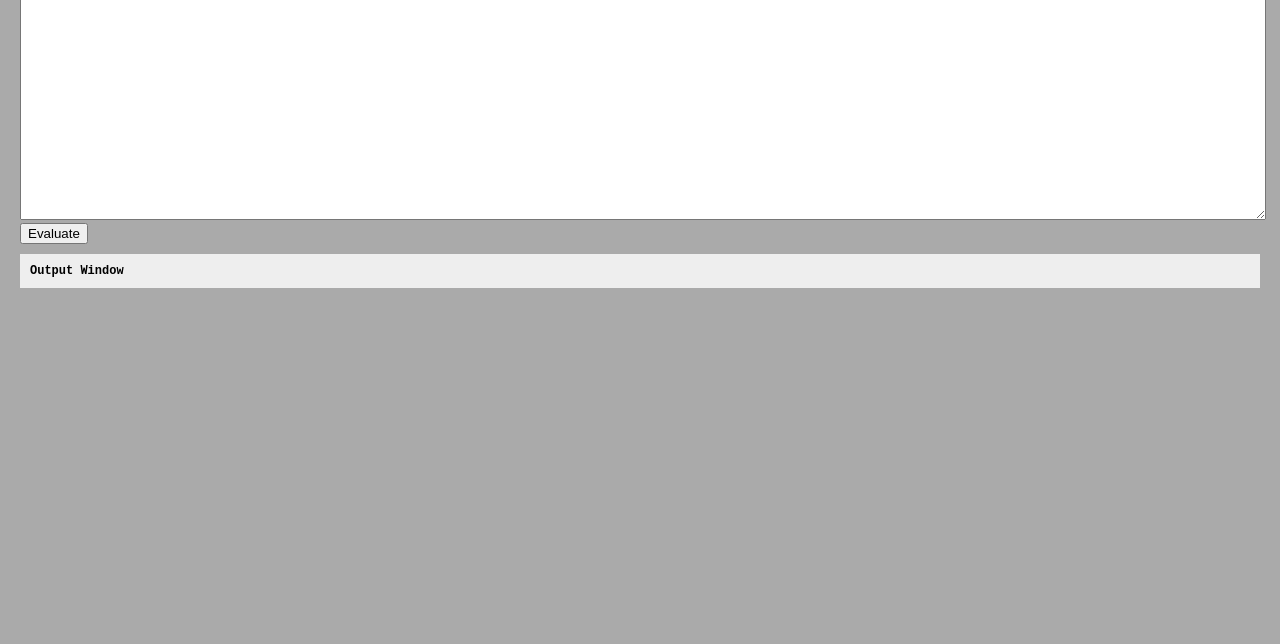
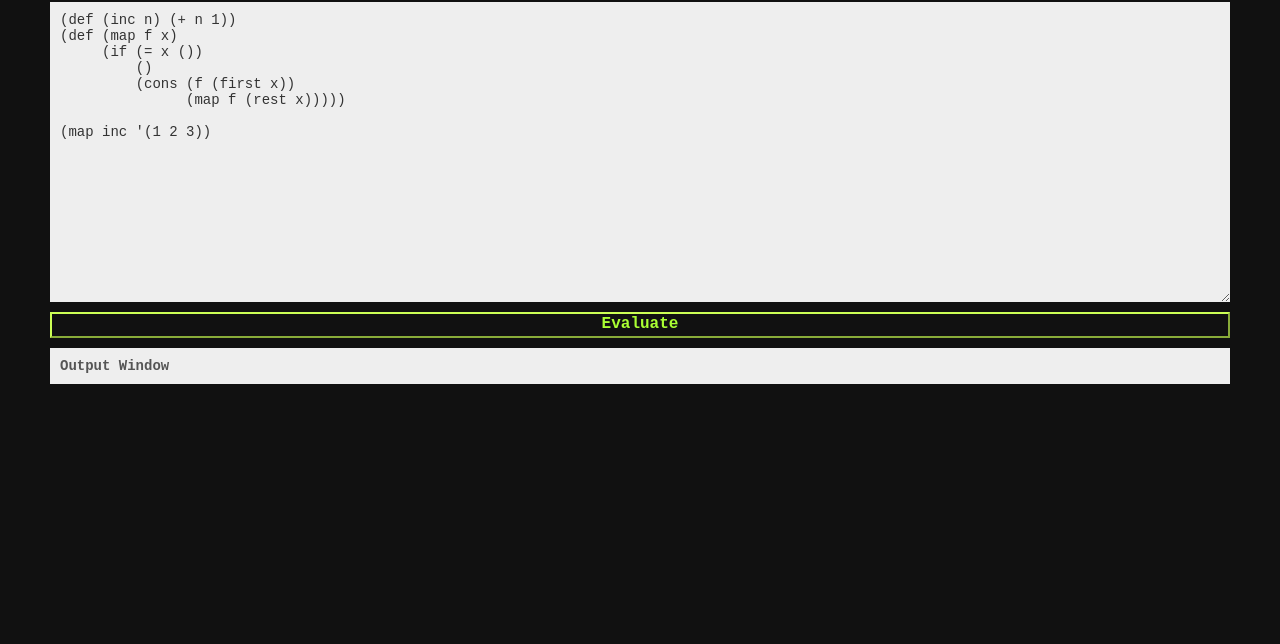
Before and after one commit to josef-jelinek/cofy, a plain HTML site: page www/lisp.html in a window 1280 px wide. Shown: the part 156-800 px from the top of the page. Drawn offline with Linux system fonts and the light colour scheme.

Commit message:
design update

```diff
--- a/www/lisp.html
+++ b/www/lisp.html
@@ -5,24 +5,52 @@
   <title>Cofy Lisp Interpreter in JavaScript</title>
   <style>
     html, body { margin: 0; padding: 0; }
-    body { font: 12px Arial, sans-serif; background: #AAA; color: #000; padding: 20px; }
-    #input { width: 100%; height: 350px; font: 12px monospace; }
-    #output { background: #EEE; padding: 10px; margin: 10px 0 0; font: 12px monospace; }
+    body { font: 12px Arial, sans-serif; background: #111; color: #EEE; padding: 30px 50px; }
+    #editor { position: relative; height: 300px; margin: 15px 0 0 0; }
+    #input {
+      position: absolute;
+      left: 0;
+      right: 0;
+      top: 0;
+      bottom: 0;
+      padding: 10px;
+      border: 0;
+      background: #EEE;
+      color: #333;
+      font: 14px monospace;
+    }
+    #output {
+      padding: 10px;
+      background: #EEE;
+      color: #555;
+      font: 14px monospace;
+    }
+    #eval {
+      display: block;
+      margin: 10px 0;
+      padding: 2px;
+      text-align: center;
+      background: #111;
+      color: #AF3;
+      border: 2px outset #CF5;
+      font: bold 16px/1.1 monospace;
+      text-decoration: none;
+    }
     small { color: #48F; }
     i { color: #C00; }
   </style>
 </head>
 <body>
-  <div><textarea id="input">(def inc (fn (n) (+ n 1)))
-(def map
-     (fn (f x)
-         (if (= x ())
-             ()
-             (cons (f (first x))
-                   (map f (rest x))))))
+  <div><img src="img/cofy-logo.png"></div>
+  <div id="editor"><textarea id="input">(def (inc n) (+ n 1))
+(def (map f x)
+     (if (= x ())
+         ()
+         (cons (f (first x))
+               (map f (rest x)))))
 
 (map inc '(1 2 3))</textarea></div>
-  <input type="button" value="Evaluate" onclick="read_eval_print(document.getElementById('input').value)">
+  <a id="eval" href="#" onclick="read_eval_print(document.getElementById('input').value)">Evaluate</a>
   <div id="output"><b>Output Window</b><br></div>
   <script src="../lang/core.js"></script>
   <script>
```
Also changed, not shown: www/img/cofy-logo.png (added).
